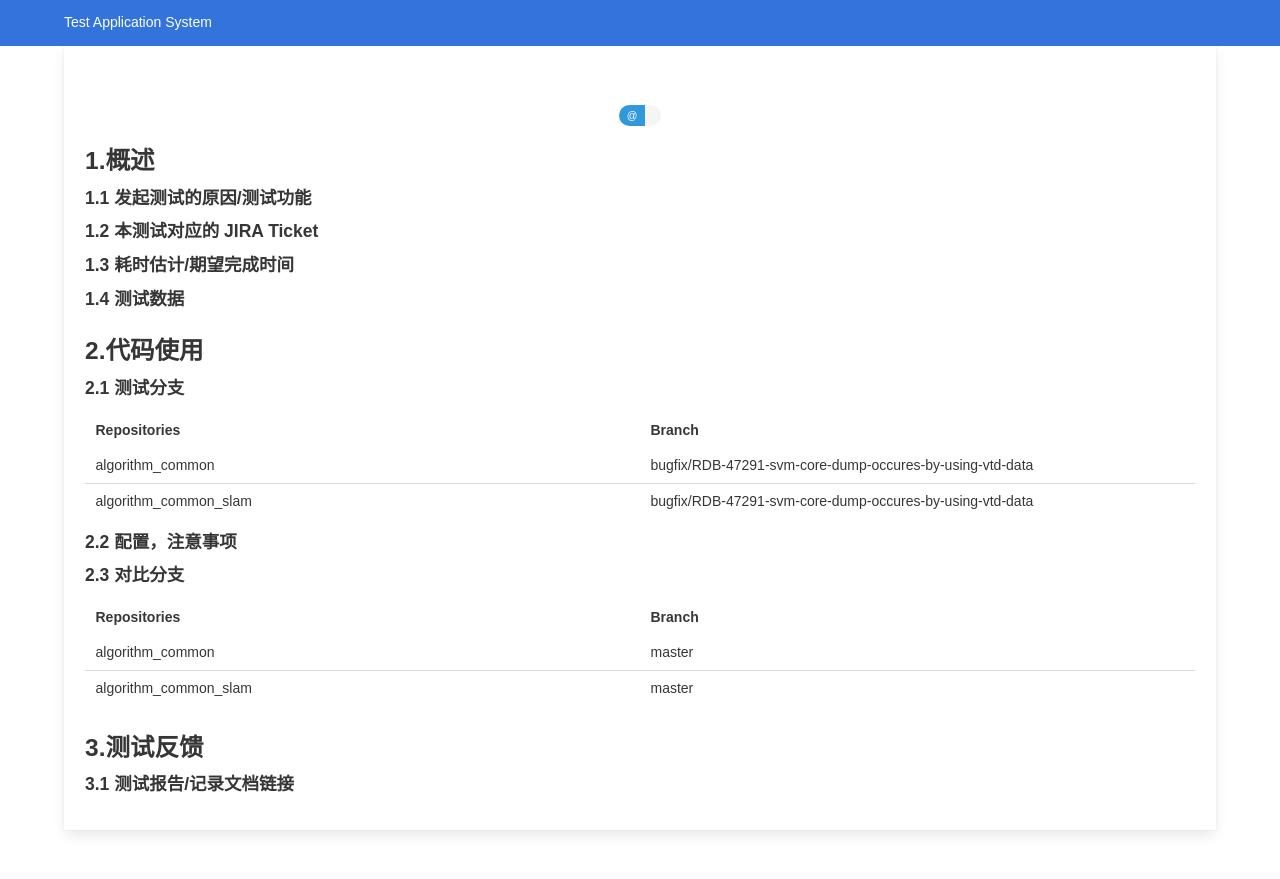
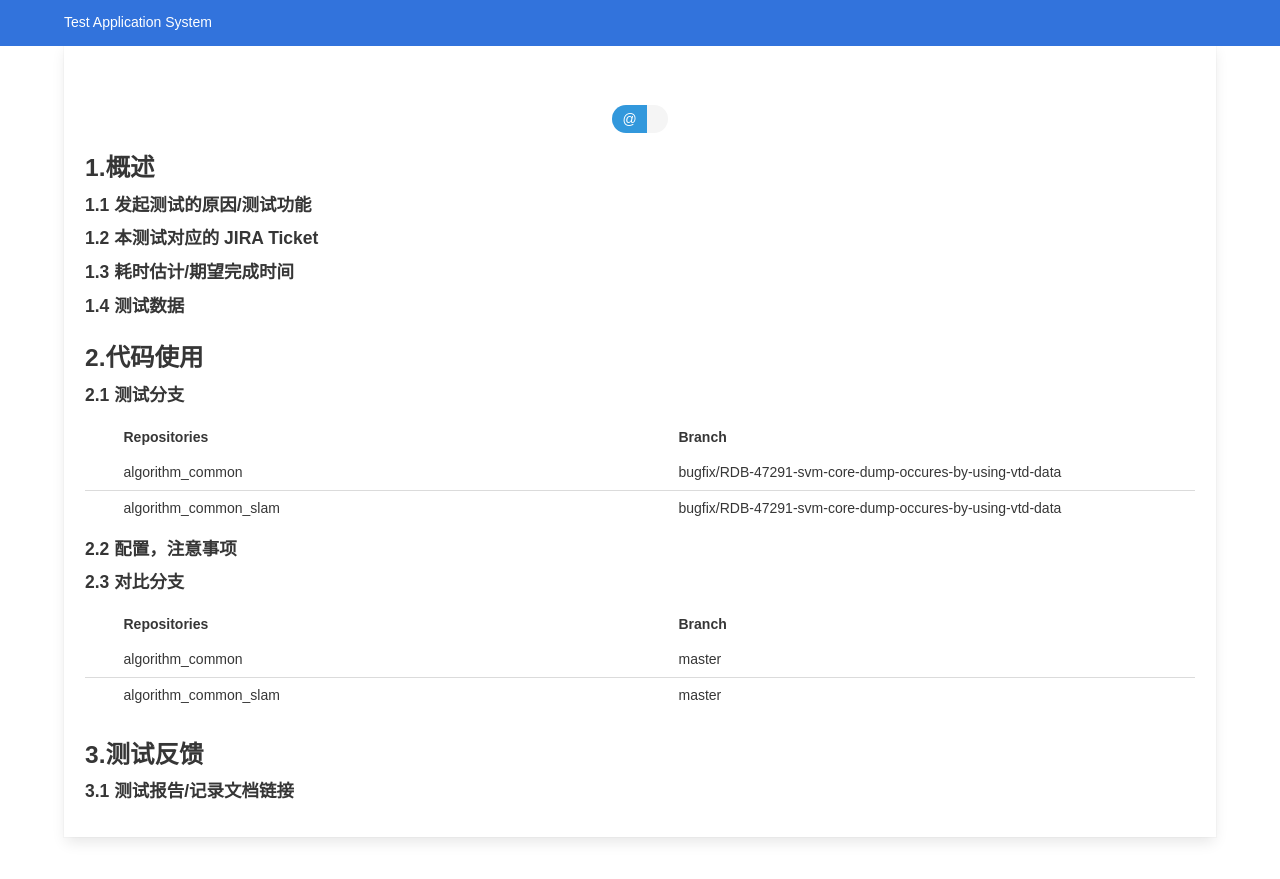
Before and after one commit to tblxdezhu/TestApplications, a Flask app: template templates/application.html in a window 1280 px wide. Before the commit the page ends 835 px from the top, so only its background shows below. Run offline with Flask 2, Linux system fonts and the light colour scheme; the template is opened without the code that fills it, so the values that code supplies are empty; some libraries are stand-ins or nearby versions.

Commit message:
tiny change

```diff
--- a/templates/application.html
+++ b/templates/application.html
@@ -18,7 +18,7 @@
                     <div class="media-content has-text-centered">
                         <br>
                         <p class="title article-title">{{ application.jira_ticket }}</p>
-                        <div class="tags has-addons level-item">
+                        <div class="tags has-addons level-item are-medium">
                             <span class="tag is-rounded is-info">@{{ application.author.username }}</span>
                             <span class="tag is-rounded">{{ application.create_time }}</span>
                         </div>
@@ -41,7 +41,7 @@
                     <p style="text-indent:2em;">{{ application.test_data }}</p>
                     <h2>2.代码使用</h2>
                     <h4>2.1 测试分支</h4>
-                    <table class="table is-hoverable">
+                    <table class="table is-hoverable" style="text-indent:2em;">
                         <thead>
                         <tr>
                             <th>Repositories</th>
@@ -62,7 +62,7 @@
                     <h4>2.2 配置，注意事项</h4>
                     <p style="text-indent:2em;">{{ application.notes }}</p>
                     <h4>2.3 对比分支</h4>
-                    <table class="table is-hoverable">
+                    <table class="table is-hoverable" style="text-indent:2em;">
                         <thead>
                         <tr>
                             <th>Repositories</th>
```
